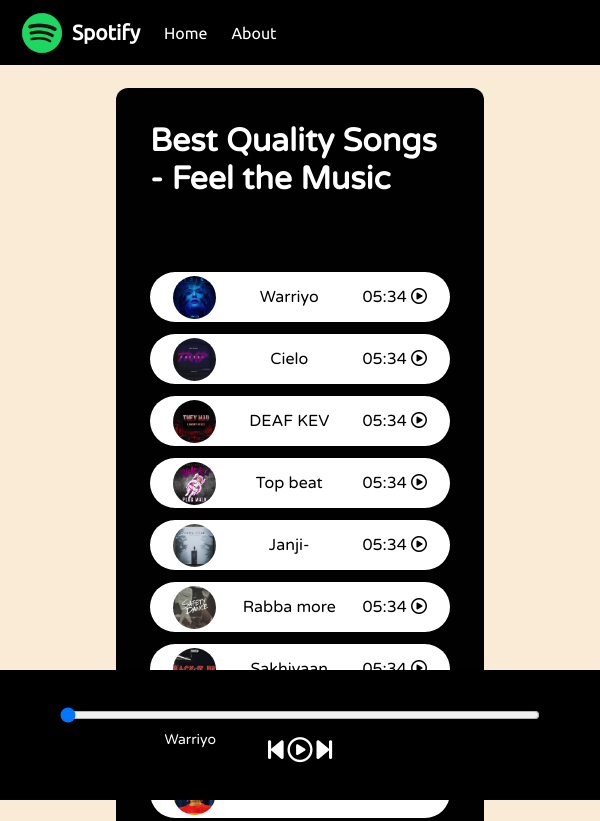
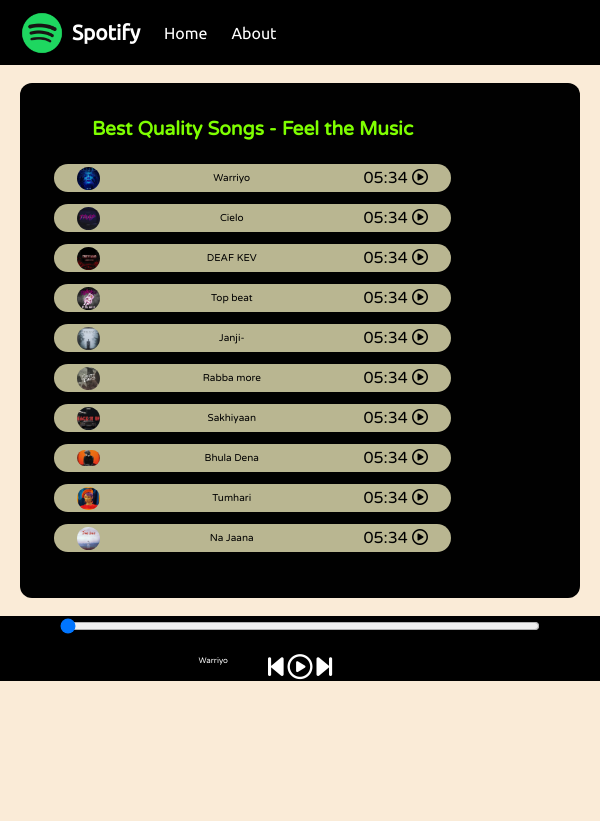
Before and after one commit to suri5567/Spotify-clone, a plain HTML site: page Spotify Clone/index.html in a window 600 px wide. Shown: the top 821 px of the page. After the commit the page ends 800 px from the top, so only its background shows below. Drawn offline with Linux system fonts and the light colour scheme.

Commit message:
Update style.css

```diff
--- a/Spotify Clone/style.css
+++ b/Spotify Clone/style.css
@@ -38,22 +38,25 @@ nav ul li{
 }
 
 .container{
-    min-height: 72vh;
+    min-height: 10vh;
     background-color: black;
     color: white;
    font-family: 'Varela Round', sans-serif;
    display: flex;
-   margin: 23px auto;
-   width: 70%;
+   margin: 18px auto;
+   width: 90%;
    border-radius: 12px;
    padding: 34px;
    background-image: url('bg.jpg');
+   background-repeat: no-repeat;
+   background-attachment: fixed;
+
 }
 
 .bottom{
     position: sticky;
     bottom: 0;
-    height: 130px;
+    height: 80px;
     background-color: black;
     color: white;
     display: flex;
@@ -63,35 +66,41 @@ nav ul li{
 }
 
 .icons{
-    margin-top: 14px;
+    margin-top: 20px;
 }
 .icons i{
     cursor: pointer;
+	font-size:30px;
 }
 
 #myProgressBar{
     width: 80vw;
     cursor: pointer;
+
 }
 
 .songItemContainer{
-    margin-top: 74px;
+    margin-top: 24px;
 }
 
 .songItem{
-    height: 50px;
+    height: 28px;
     display: flex;
     background-color: white;
-
     color: black;
     margin: 12px 0;
     justify-content: space-between;
     align-items: center;
     border-radius: 34px;
+	background-color: rgb(185, 182, 145);
+}
+
+.songList h1{
+	color:chartreuse;
 }
 
 .songItem img{
-    width: 43px;
+    width: 27px;
     margin: 0 23px;
     border-radius: 34px;
 }
@@ -102,6 +111,7 @@ nav ul li{
 
 .timestamp i{
     cursor: pointer;
+
 }
 
 .songInfo{
@@ -115,10 +125,22 @@ nav ul li{
     transition: opacity 0.4s ease-in;
 }
 
-@media (max-width:480px)
+@media (min-width:480px) and (max-width:767px)
 {
+
+	.container{
+		width:82%;
+	}
+
+	.songItem{
+		width:397px;
+	}
     .songList h1{
-		font-size: 1rem;
+		font-size: 1.2rem;
+		text-align: center;
+	}
+	.songInfo{
+		margin-top:23px;
 	}
 
 	.songItem img{
@@ -145,41 +167,3 @@ nav ul li{
         padding-top: 6px;
 	  }
 }
-
-  @media (max-width: 768px)
-  {
-	.icons i{
-        font-size:25px;
-		padding-top:1px;
-	  }
-
-
-	  #masterSongName{
-		font-size: 14px;
-        position: absolute;
-        right: -19vw;
-        padding-top: 6px;
-	  }
-
-	  .container{
-		width:50%;
-	  }
-	}
-
-	  @media (max-width: 930px)
-
-	 {
-		 .icons i{
-			font-size:25px;
-			padding-top:1px;
-		  }
-
-
-		  #masterSongName{
-			font-size: 14px;
-			position: absolute;
-			right: -19vw;
-			padding-top: 6px;
-		  }
-
-    }
```
